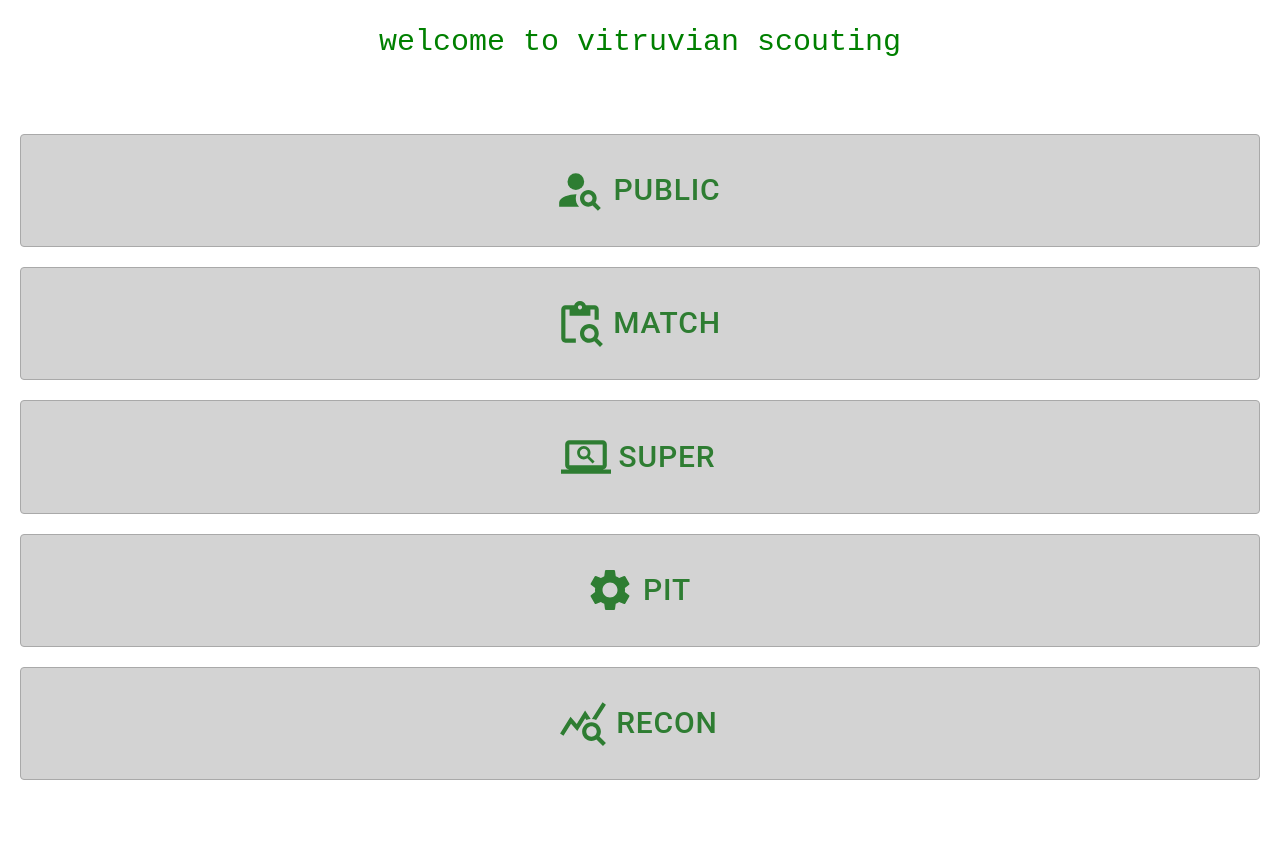
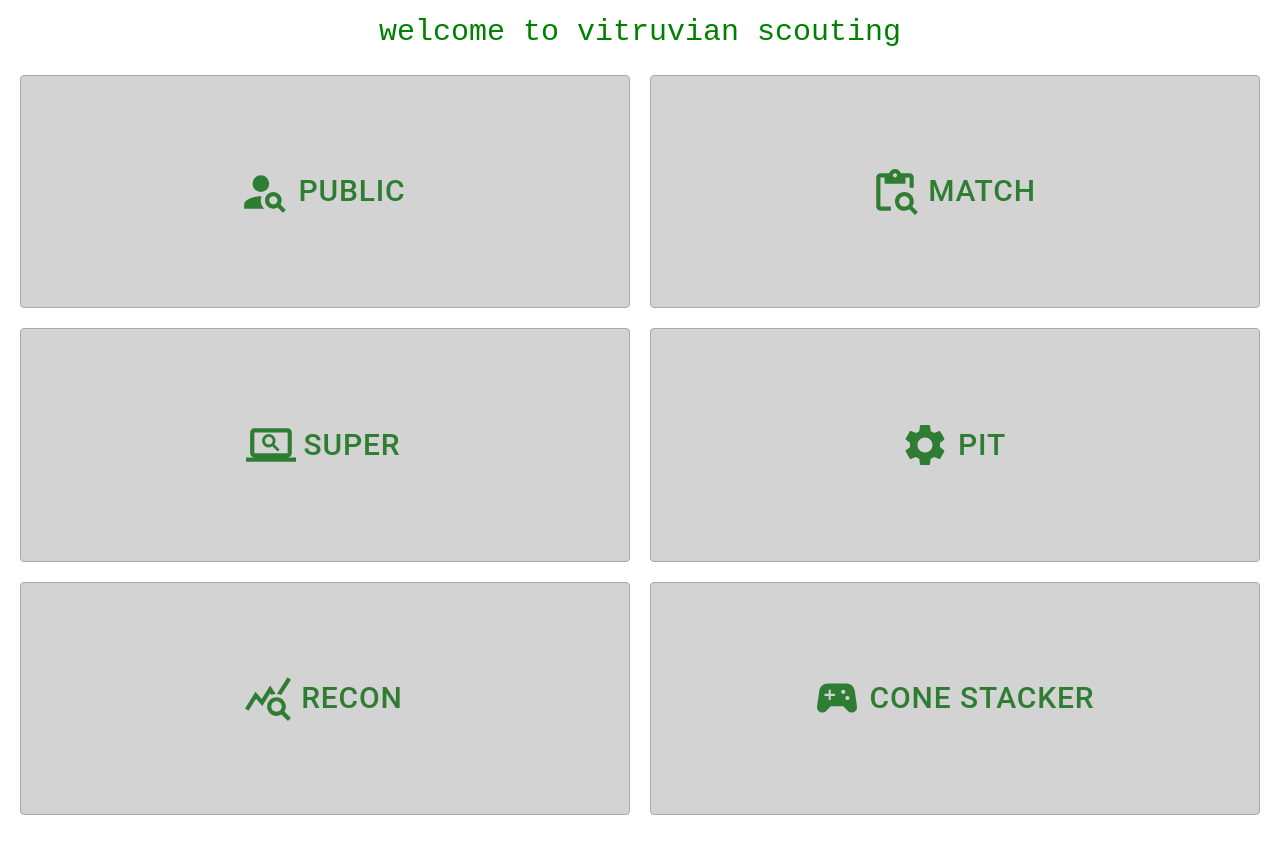
Before and after one commit to 4201VitruvianBots/scouting-app-2024, a React (Vite) app in the folder client/: page / in a window 1280 px wide. Before the commit the page ends 800 px from the top, so only its background shows below. Built offline with nearby package versions, Linux system fonts and the light colour scheme.

Commit message:
organize home page + added "cone stacker" button

```diff
--- a/client/src/RootMenu.tsx
+++ b/client/src/RootMenu.tsx
@@ -4,12 +4,14 @@ import ScreenSearchDesktopIcon from '@mui/icons-material/ScreenSearchDesktop';
 import SettingsIcon from '@mui/icons-material/Settings';
 import PersonSearchIcon from '@mui/icons-material/PersonSearch';
 import QueryStatsIcon from '@mui/icons-material/QueryStats';
+import SportsEsportsIcon from '@mui/icons-material/SportsEsports';
 
 function RootMenu() {
     return (
-        <main className='box-border grid h-screen grid-cols-1 items-stretch gap-5 p-5'>
-            <p style={{fontSize:'30px', fontFamily:'monospace', color:'green', textAlign:'center'}}>welcome to vitruvian scouting</p>
+        <main >
+            <p style={{fontSize:'30px', fontFamily:'monospace', color:'green', textAlign:'center', paddingTop:'10px'}}>welcome to vitruvian scouting</p>
 
+           <div className='box-border grid h-screen grid-cols-2 items-stretch gap-5 p-5 pb-10 '>
             <LinkButton
                     link='/public'
                     icon={
@@ -43,9 +45,6 @@ function RootMenu() {
                 </LinkButton>
 
 
-
-
-
                 <LinkButton
                     link='/recon'
                     icon={
@@ -54,6 +53,15 @@ function RootMenu() {
                     Recon
                 </LinkButton>
 
+                <LinkButton
+                    link='/recon'
+                    icon={
+                        <SportsEsportsIcon style={{ fontSize: '50px' }} />
+                    }>
+                    Cone Stacker
+                </LinkButton>
+                </div>
+
         </main>
     );
 }
```
